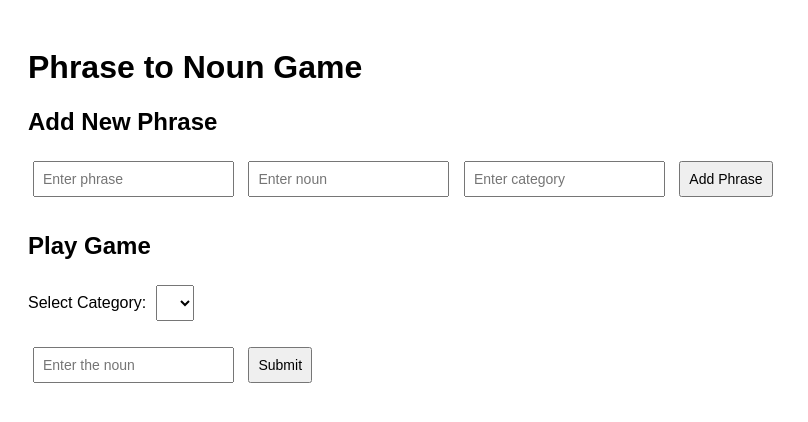
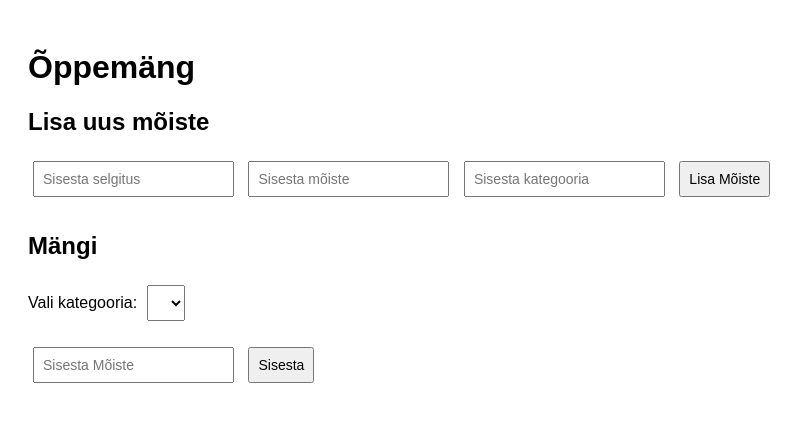
Before and after one commit to Lunar67/StudyGame, a plain HTML site: page index.html in a window 1280 px wide. Shown: the whole page, without its empty margins (0-808 px from the left). Drawn offline with Linux system fonts and the light colour scheme.

Commit message:
Update index.html

```diff
--- a/index.html
+++ b/index.html
@@ -1,7 +1,7 @@
 <!DOCTYPE html>
 <html>
 <head>
-  <title>Phrase to Noun Game</title>
+  <title>Õppemäng</title>
   <style>
     body { font-family: sans-serif; padding: 20px; }
     .section { margin-bottom: 30px; }
@@ -9,23 +9,23 @@
   </style>
 </head>
 <body>
-  <h1>Phrase to Noun Game</h1>
+  <h1>Õppemäng</h1>
 
   <div class="section">
-    <h2>Add New Phrase</h2>
-    <input type="text" id="newPhrase" placeholder="Enter phrase" />
-    <input type="text" id="newNoun" placeholder="Enter noun" />
-    <input type="text" id="newCategory" placeholder="Enter category" />
-    <button onclick="addPhrase()">Add Phrase</button>
+    <h2>Lisa uus mõiste</h2>
+    <input type="text" id="newPhrase" placeholder="Sisesta selgitus" />
+    <input type="text" id="newNoun" placeholder="Sisesta mõiste" />
+    <input type="text" id="newCategory" placeholder="Sisesta kategooria" />
+    <button onclick="addPhrase()">Lisa Mõiste</button>
   </div>
 
   <div class="section">
-    <h2>Play Game</h2>
-    <label for="categorySelect">Select Category:</label>
+    <h2>Mängi</h2>
+    <label for="categorySelect">Vali kategooria:</label>
     <select id="categorySelect" onchange="startGame()"></select>
     <p id="phrase"></p>
-    <input type="text" id="userInput" placeholder="Enter the noun" />
-    <button onclick="checkAnswer()">Submit</button>
+    <input type="text" id="userInput" placeholder="Sisesta Mõiste" />
+    <button onclick="checkAnswer()">Sisesta</button>
     <p id="feedback"></p>
   </div>
 
```
